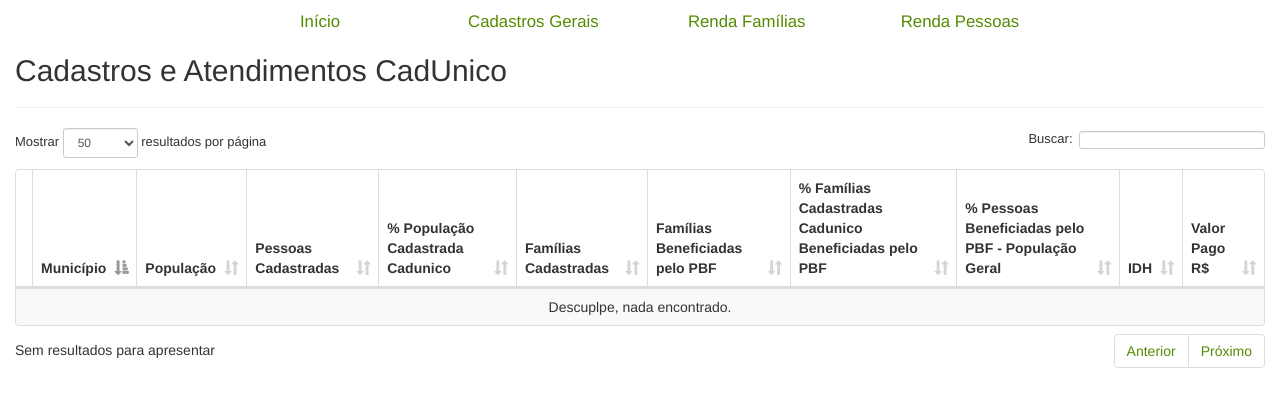
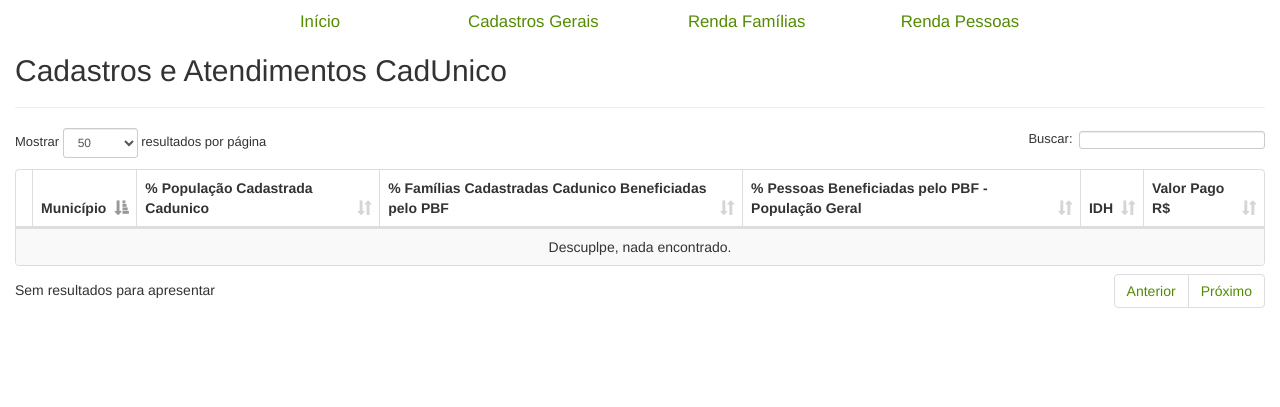
Before and after one commit to paulovianna/cadunico-pbf, a Django app: template cadunico/templates/cadastros_gerais.html in a window 1280 px wide. Shown: the part 50-457 px from the top of the page. Run offline with Django 3.2, Linux system fonts and the light colour scheme; the template is opened without the code that fills it, so the values that code supplies are empty; parts of the project's set-up code (start-up, migrations or seed data) failed here and were passed over.

Commit message:
alteração urls e ocultação de campos numericos na tabela de dados gerais'

```diff
--- a/cadunico/templates/base_cadunico.html
+++ b/cadunico/templates/base_cadunico.html
@@ -18,7 +18,7 @@
             <div class="navbar navbar-fixed-top">
                 <div class="navbar-inner">
                     <div class="container-fluid">
-                        <a href="/" class="brand">{% block brand %}GeoLiberty{% endblock %}</a>
+                        <a href="#" class="brand">{% block brand %}GeoLiberty{% endblock %}</a>
                         <p class="navbar-text">
                             {% block brand-text %}
                             {% endblock %}
@@ -31,10 +31,10 @@
             <div class="row">
                 <div class="col-md-offset-2 col-md-8">
                     <div class="row menu">
-                        <a href="/cadunico"><div class="col-md-3 item-menu">Início</div></a>
-                        <a href="/cadunico/cadastros-gerais"><div class="col-md-3 item-menu">Cadastros Gerais</div></a>
-                        <a href="/cadunico/extrato-renda-familias"><div class="col-md-3 item-menu">Renda Famílias</div></a>
-                        <a href="/cadunico/extrato-renda-pessoas"><div class="col-md-3 item-menu">Renda Pessoas</div></a>
+                        <a href="/amzop"><div class="col-md-3 item-menu">Início</div></a>
+                        <a href="/amzop/cadastros-gerais"><div class="col-md-3 item-menu">Cadastros Gerais</div></a>
+                        <a href="/amzop/extrato-renda-familias"><div class="col-md-3 item-menu">Renda Famílias</div></a>
+                        <a href="/amzop/extrato-renda-pessoas"><div class="col-md-3 item-menu">Renda Pessoas</div></a>
                     </div>
                 </div>
             </div>
--- a/cadunico/templates/cadastros_gerais.html
+++ b/cadunico/templates/cadastros_gerais.html
@@ -12,11 +12,11 @@
         <tr>
             <th></th>
             <th>Município</th>
-            <th>População</th>
-            <th>Pessoas Cadastradas</th>
+            <!--<th>População</th>-->
+            <!--<th>Pessoas Cadastradas</th>-->
             <th>% População Cadastrada Cadunico</th>
-            <th>Famílias Cadastradas</th>
-            <th>Famílias Beneficiadas pelo PBF</th>
+            <!--<th>Famílias Cadastradas</th>-->
+            <!--<th>Famílias Beneficiadas pelo PBF</th>-->
             <th>% Famílias Cadastradas Cadunico Beneficiadas pelo PBF</th>
             <th>% Pessoas Beneficiadas pelo PBF - População Geral</th>
             <th>IDH</th>
@@ -32,11 +32,11 @@
         <tr>
             <td></td>
             <td>{{ m.municipio.municipio }}</td>
-            <td>{{ m.populacao|floatformat:0 }}</td>
-            <td>{{ m.pessoas_cadunico|floatformat:0 }}</td>
+            <!--<td>{{ m.populacao|floatformat:0 }}</td>-->
+            <!--<td>{{ m.pessoas_cadunico|floatformat:0 }}</td>-->
             <td>{{ m.porc_pessoas_cadastradas|floatformat:2 }}%</td>
-            <td>{{ m.familias_cadunico|floatformat:0 }}</td>
-            <td>{{ m.familias_cadunico_atendidas|floatformat:0 }}</td>
+            <!--<td>{{ m.familias_cadunico|floatformat:0 }}</td>-->
+            <!--<td>{{ m.familias_cadunico_atendidas|floatformat:0 }}</td>-->
             <td>{{ m.porc_familias_atendidas|floatformat:2 }}%</td>
             <td>{{ m.porc_pessoas_atendidas|floatformat:2 }}%</td>
             <td>{{ m.idh }}</td>
--- a/geoliberty/urls.py
+++ b/geoliberty/urls.py
@@ -2,6 +2,7 @@ from django.conf.urls import patterns, include, url
 from django.contrib import admin
 from django.conf import settings
 from views import *
+from cadunico.views import Inicio as InicioAmzop
 
 admin.autodiscover()
 
@@ -9,7 +10,7 @@ urlpatterns = patterns('',
 
      url(r'^admin/', include(admin.site.urls)),
      url(r'^upload/$',upload),
-     url(r'^$',Inicio),
+     url(r'^geoliberty/$',Inicio),
      url(r'^paises/$',Paises),
      url(r'^paises/pais/(?P<id_pais>\d+)/$',Mapa_Pais),
      url(r'^regioes/$',Regioes),
@@ -28,5 +29,6 @@ urlpatterns = patterns('',
      url(r'^assets/(?P<path>.*)$', 'django.views.static.serve', {
             'document_root': settings.MEDIA_ROOT,
         }),
-     url(r'^cadunico/', include('cadunico.urls')),
+     url(r'^amzop/', include('cadunico.urls')),
+     url(r'^$',InicioAmzop),
 )
```
